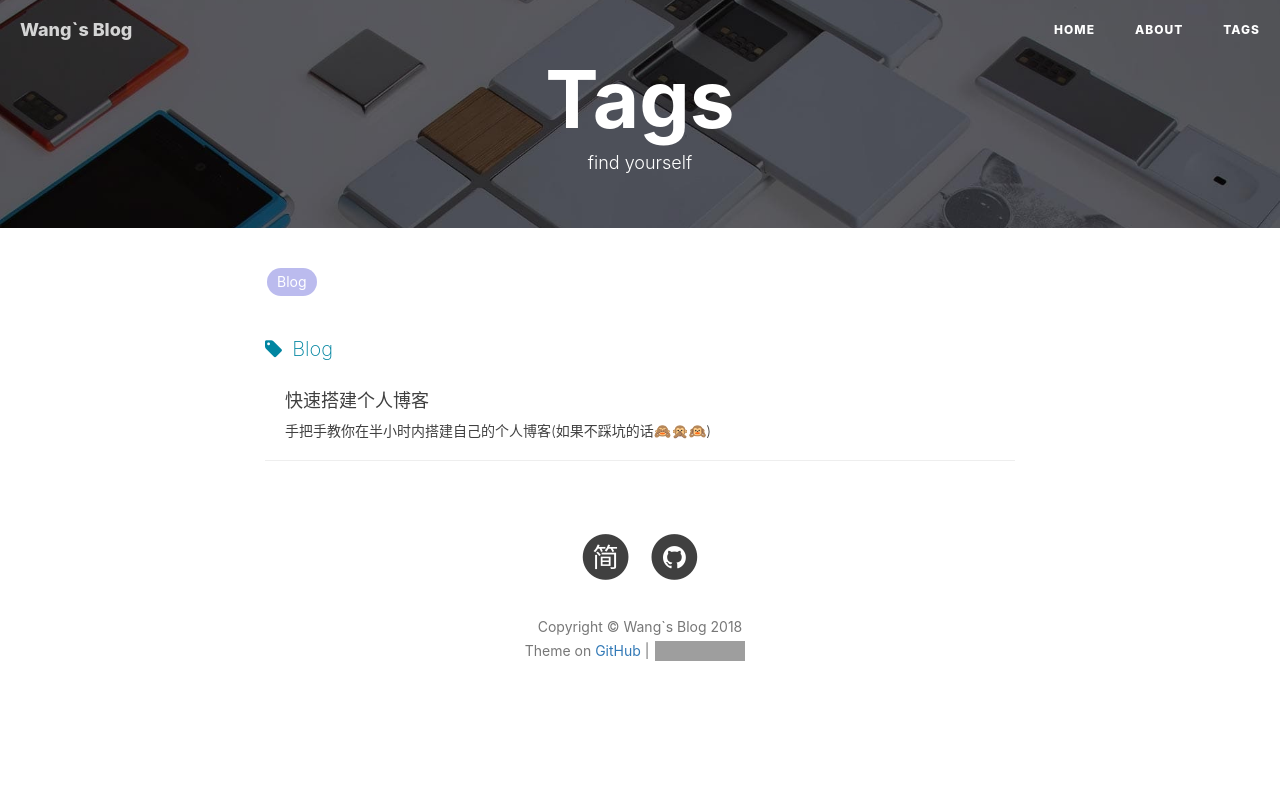
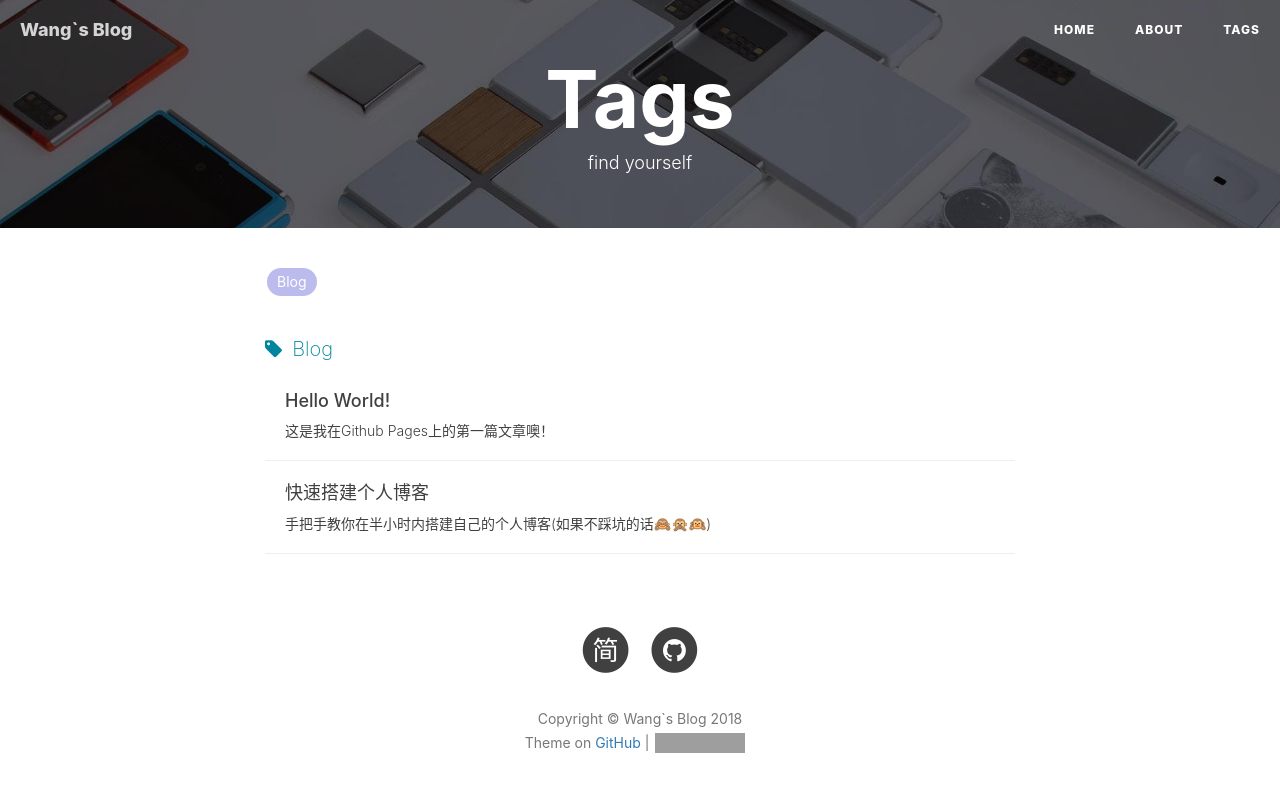
Before and after one commit to YonghaoWang/YonghaoWang.github.io, a Jekyll site: the page built from tags.html, in a window 1280 px wide. Shown: the top 792 px of the page. Built offline with Jekyll 4.4.1, drawn with Linux system fonts in a browser that asks for light colours; nearby versions of some CDN libraries; comment, search, counter and statistics services are not loaded; some of the changed lines change nothing that is shown; grey boxes are pictures that could not be loaded.

Commit message:
hello world

```diff
--- a/_config.yml
+++ b/_config.yml
@@ -1,10 +1,10 @@
 # Site settings
 title: Wang`s Blog
 SEOTitle: YonghaoWang`s Blog
-header-img: images/backgroud.jpg
+header-img: images/background.jpg
 email: lielast@hotmail.com
 description: "But things evolve ,they change , people change."
-keyword: "Spring, Java, Linux, Canvas, Reading, Spring cloud, Spring boot"
+keyword: "Spring, Java, Linux, Canvas, Reading, Spring cloud, Spring boot, Blog"
 url: "https://yonghaowang.github.io/"          # your host, for absolute URL
 baseurl: ""      # for example, '/blog' if your blog hosted on 'host/blog'
 github_repo: "https://github.com/YonghaoWang/YonghaoWang.github.io.git" # you code repository
--- /dev/null
+++ b/_posts/2018-11-14-Hello_World!.md
@@ -0,0 +1,21 @@
+---
+layout:     post
+title:      Hello World!
+subtitle:   这是我在Github Pages上的第一篇文章噢！
+date:       2018-11-14
+author:     Yonghao Wang
+header-img: images/2018-11/hello_world.jpg
+catalog: true
+tags:
+    - Blog
+---
+> 正所谓前人栽树，后人乘凉。
+>
+> 感谢[Huxpro](https://github.com/huxpro)提供的博客模板
+>
+> 感谢[BY](http://qiubaiying.top)提供的搭建教程
+
+# 正文
+Hello Wolrd!
+在一个温暖的下午，照着教程在Github Pages上搭建好了自己的第一个博客，OneNote确实好用，但是不太适合与大家分享，再加上我一直想做一个自己的博客却迟迟没有行动，今天总算是把它给弄好了。
+我以后的大部分笔记和文章将会记录在这里，见证自己的成长吧！
```
Also changed, not shown: images/2018-11/hello_world.jpg (added).
